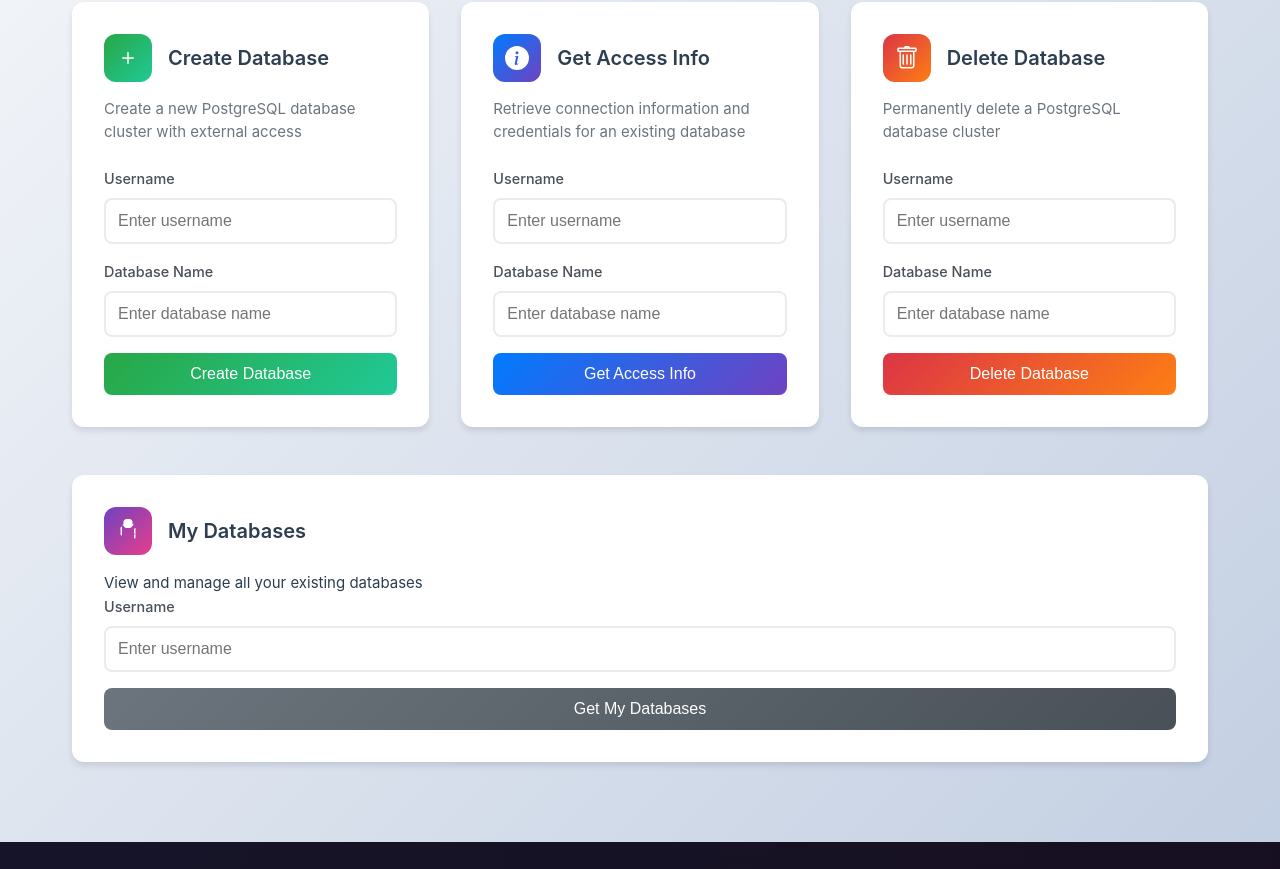
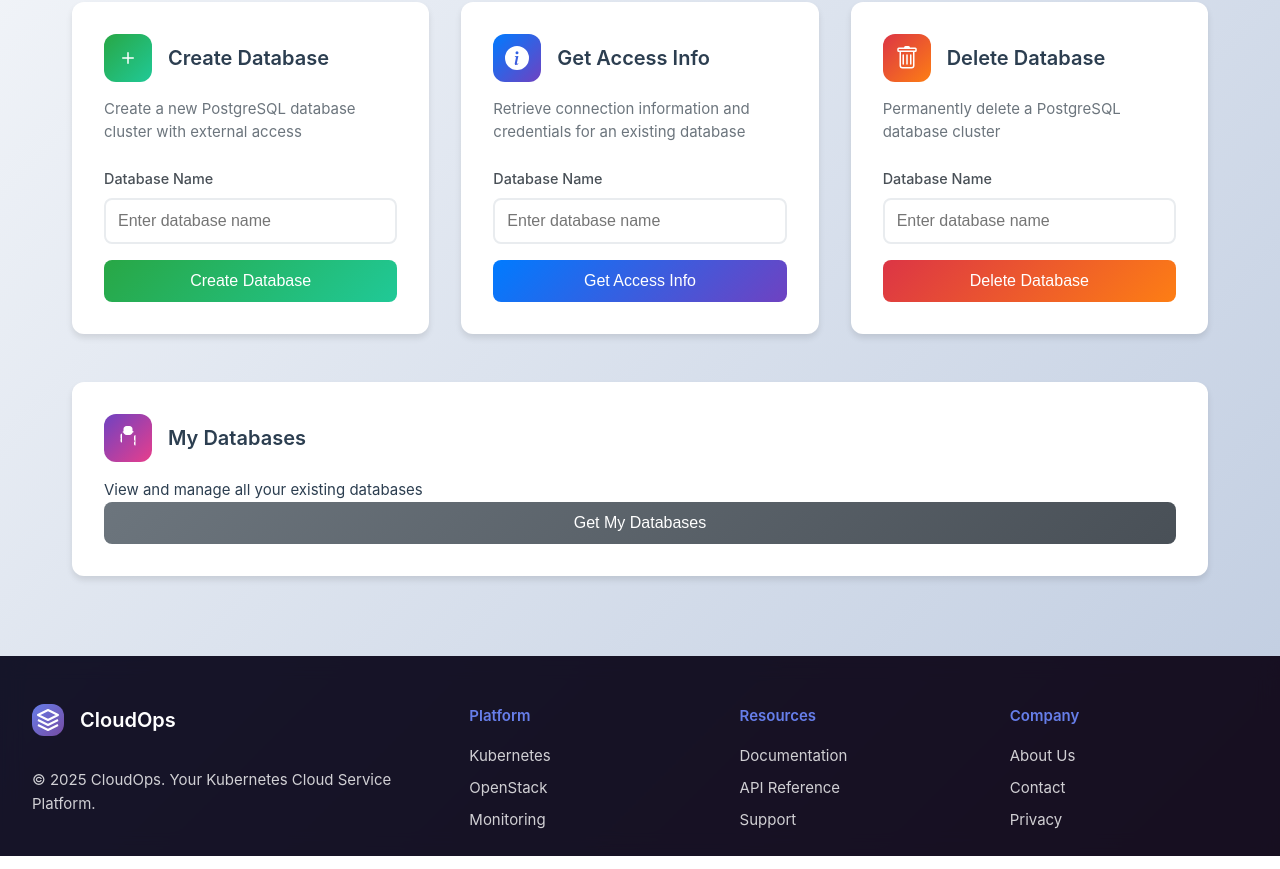
Before and after one commit to Jano844/level3---Cloud, a Vue app in the folder Kubernetis/frontend/vue-project/: page /database in a window 1280 px wide. Shown: the part 307-1176 px from the top of the page. Built offline with nearby package versions, Linux system fonts and the light colour scheme.

Commit message:
delete enter Username

```diff
--- a/Kubernetis/frontend/vue-project/src/services/api.js
+++ b/Kubernetis/frontend/vue-project/src/services/api.js
@@ -78,45 +78,40 @@ class ApiService {
   }
 
   // Create a new database
-  async createDatabase(username, dbname) {
+  async createDatabase(dbname) {
     return await this.request('/createDB', {
       method: 'POST',
       body: JSON.stringify({
-        username,
         dbname
       })
     })
   }
 
   // Delete a database
-  async deleteDatabase(username, dbname) {
+  async deleteDatabase(dbname) {
     return await this.request('/deleteDB', {
       method: 'DELETE',
       body: JSON.stringify({
-        username,
         dbname
       })
     })
   }
 
   // Get database access information
-  async getDatabaseAccess(username, dbname) {
+  async getDatabaseAccess(dbname) {
     return await this.request('/getDBAccess', {
       method: 'POST',
       body: JSON.stringify({
-        username,
         dbname
       })
     })
   }
 
   // Get user databases
-  async getUserDatabases(username) {
+  async getUserDatabases() {
     return await this.request('/getUserDatabases', {
       method: 'POST',
-      body: JSON.stringify({
-        username
-      })
+      body: JSON.stringify({})
     })
   }
 
--- a/Kubernetis/frontend/vue-project/src/views/DatabaseView.vue
+++ b/Kubernetis/frontend/vue-project/src/views/DatabaseView.vue
@@ -25,16 +25,6 @@
             </div>
             <p>Create a new PostgreSQL database cluster with external access</p>
             <form @submit.prevent="createDatabase" class="db-form">
-              <div class="form-group">
-                <label for="create-username">Username</label>
-                <input
-                  id="create-username"
-                  v-model="createForm.username"
-                  type="text"
-                  placeholder="Enter username"
-                  required
-                />
-              </div>
               <div class="form-group">
                 <label for="create-dbname">Database Name</label>
                 <input
@@ -65,16 +55,6 @@
             <p>Retrieve connection information and credentials for an existing database</p>
             <form @submit.prevent="getAccessInfo" class="db-form">
               <div class="form-group">
-                <label for="access-username">Username</label>
-                <input
-                  id="access-username"
-                  v-model="accessForm.username"
-                  type="text"
-                  placeholder="Enter username"
-                  required
-                />
-              </div>
-              <div class="form-group">
                 <label for="access-dbname">Database Name</label>
                 <input
                   id="access-dbname"
@@ -104,16 +84,6 @@
             </div>
             <p>Permanently delete a PostgreSQL database cluster</p>
             <form @submit.prevent="deleteDatabase" class="db-form">
-              <div class="form-group">
-                <label for="delete-username">Username</label>
-                <input
-                  id="delete-username"
-                  v-model="deleteForm.username"
-                  type="text"
-                  placeholder="Enter username"
-                  required
-                />
-              </div>
               <div class="form-group">
                 <label for="delete-dbname">Database Name</label>
                 <input
@@ -149,16 +119,6 @@
           <p>View and manage all your existing databases</p>
 
           <form @submit.prevent="getUserDatabases" class="db-form">
-            <div class="form-group">
-              <label for="list-username">Username</label>
-              <input
-                id="list-username"
-                v-model="listForm.username"
-                type="text"
-                placeholder="Enter username"
-                required
-              />
-            </div>
             <button type="submit" class="btn btn-secondary" :disabled="isLoading">
               <span v-if="isLoading" class="spinner"></span>
               {{ isLoading ? 'Loading...' : 'Get My Databases' }}
@@ -179,7 +139,7 @@
               <button
                 v-for="dbName in userDatabases.databases"
                 :key="dbName"
-                @click="accessDatabase(userDatabases.username, dbName)"
+                @click="accessDatabase(dbName)"
                 class="btn btn-database"
                 :disabled="isLoading"
               >
@@ -353,22 +313,15 @@ import ApiService from '../services/api.js'
 
 // Reactive form data
 const createForm = reactive({
-  username: '',
   dbname: ''
 })
 
 const accessForm = reactive({
-  username: '',
   dbname: ''
 })
 
 const deleteForm = reactive({
-  username: '',
   dbname: ''
-})
-
-const listForm = reactive({
-  username: ''
 })
 
 // State management
@@ -400,8 +353,8 @@ const copyToClipboard = async (text) => {
 
 // API action functions
 const createDatabase = async () => {
-  if (!createForm.username || !createForm.dbname) {
-    error.value = 'Username and database name are required'
+  if (!createForm.dbname) {
+    error.value = 'Database name is required'
     return
   }
 
@@ -410,17 +363,16 @@ const createDatabase = async () => {
   result.value = null
 
   try {
-    const response = await ApiService.createDatabase(createForm.username, createForm.dbname)
+    const response = await ApiService.createDatabase(createForm.dbname)
 
     result.value = {
       type: 'success',
       title: 'Database Created',
-      message: `Successfully created database "${createForm.dbname}" for user "${createForm.username}"`,
+      message: `Successfully created database "${createForm.dbname}"`,
       data: response
     }
 
     // Clear form
-    createForm.username = ''
     createForm.dbname = ''
   } catch (err) {
     error.value = `Failed to create database: ${err.message}`
@@ -430,8 +382,8 @@ const createDatabase = async () => {
 }
 
 const getAccessInfo = async () => {
-  if (!accessForm.username || !accessForm.dbname) {
-    error.value = 'Username and database name are required'
+  if (!accessForm.dbname) {
+    error.value = 'Database name is required'
     return
   }
 
@@ -440,7 +392,7 @@ const getAccessInfo = async () => {
   result.value = null
 
   try {
-    const response = await ApiService.getDatabaseAccess(accessForm.username, accessForm.dbname)
+    const response = await ApiService.getDatabaseAccess(accessForm.dbname)
 
     result.value = {
       type: 'success',
@@ -450,7 +402,6 @@ const getAccessInfo = async () => {
     }
 
     // Clear form
-    accessForm.username = ''
     accessForm.dbname = ''
   } catch (err) {
     error.value = `Failed to get database access info: ${err.message}`
@@ -460,13 +411,13 @@ const getAccessInfo = async () => {
 }
 
 const deleteDatabase = async () => {
-  if (!deleteForm.username || !deleteForm.dbname) {
-    error.value = 'Username and database name are required'
+  if (!deleteForm.dbname) {
+    error.value = 'Database name is required'
     return
   }
 
   // Confirmation dialog
-  if (!confirm(`Are you sure you want to delete database "${deleteForm.dbname}" for user "${deleteForm.username}"? This action cannot be undone.`)) {
+  if (!confirm(`Are you sure you want to delete database "${deleteForm.dbname}"? This action cannot be undone.`)) {
     return
   }
 
@@ -475,17 +426,16 @@ const deleteDatabase = async () => {
   result.value = null
 
   try {
-    const response = await ApiService.deleteDatabase(deleteForm.username, deleteForm.dbname)
+    const response = await ApiService.deleteDatabase(deleteForm.dbname)
 
     result.value = {
       type: 'success',
       title: 'Database Deleted',
-      message: `Successfully deleted database "${deleteForm.dbname}" for user "${deleteForm.username}"`,
+      message: `Successfully deleted database "${deleteForm.dbname}"`,
       data: response
     }
 
     // Clear form
-    deleteForm.username = ''
     deleteForm.dbname = ''
   } catch (err) {
     error.value = `Failed to delete database: ${err.message}`
@@ -496,18 +446,13 @@ const deleteDatabase = async () => {
 
 // Get user databases
 const getUserDatabases = async () => {
-  if (!listForm.username) {
-    error.value = 'Username is required'
-    return
-  }
-
   isLoading.value = true
   error.value = null
   result.value = null
   userDatabases.value = null
 
   try {
-    const response = await ApiService.getUserDatabases(listForm.username)
+    const response = await ApiService.getUserDatabases()
     userDatabases.value = response
   } catch (err) {
     error.value = `Failed to get user databases: ${err.message}`
@@ -517,13 +462,13 @@ const getUserDatabases = async () => {
 }
 
 // Access a specific database (calls getDBAccess endpoint)
-const accessDatabase = async (username, dbname) => {
+const accessDatabase = async (dbname) => {
   isLoading.value = true
   error.value = null
   result.value = null
 
   try {
-    const response = await ApiService.getDatabaseAccess(username, dbname)
+    const response = await ApiService.getDatabaseAccess(dbname)
 
     result.value = {
       type: 'success',
```
